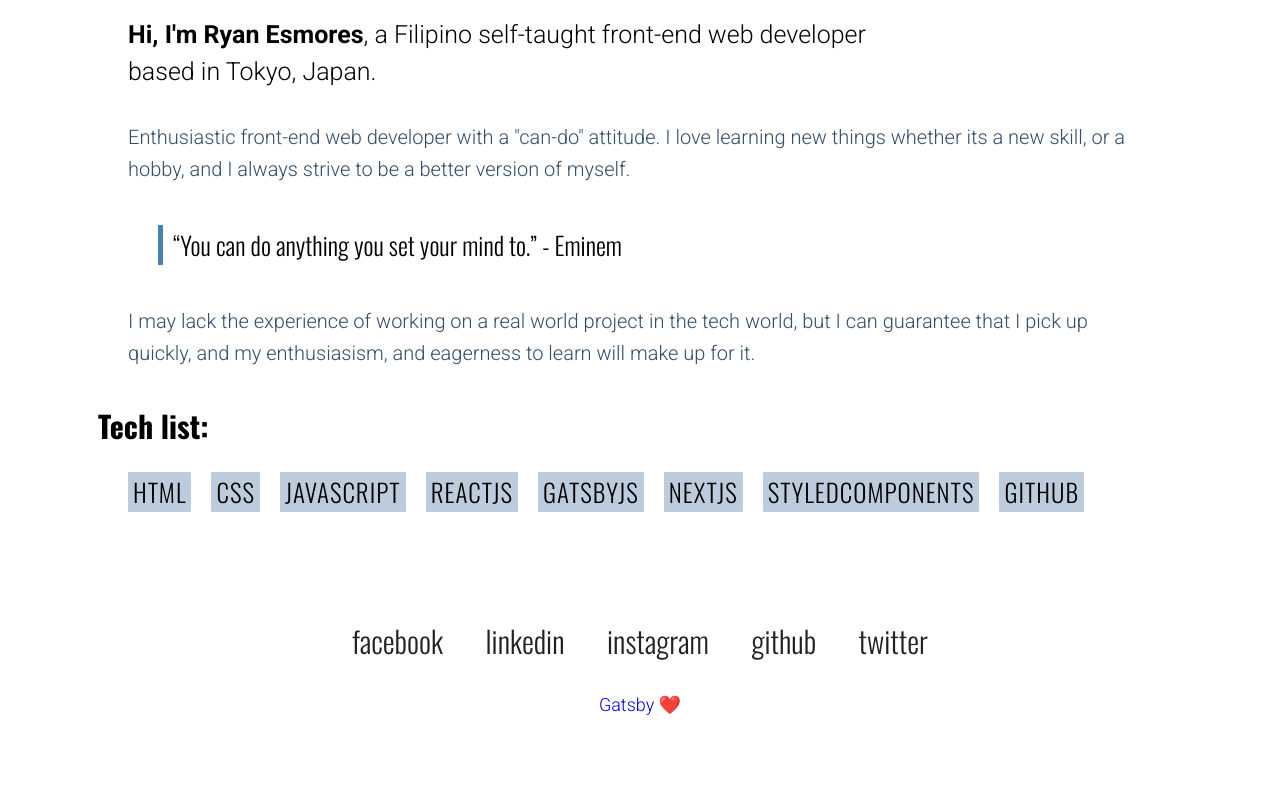
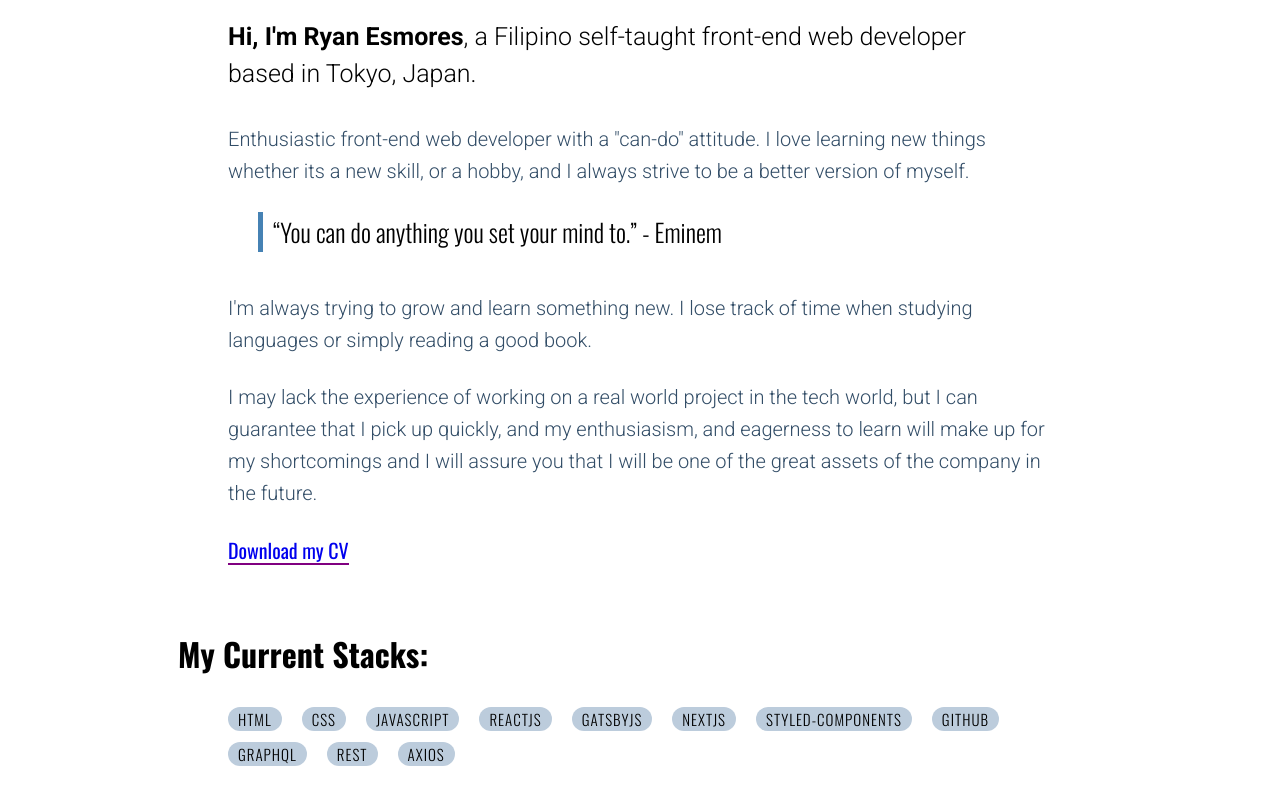
Before and after one commit to ryanesmores07/My-portfolio, a Gatsby site: page /about in a window 1280 px wide. Shown: the part 700-1500 px from the top of the page. Before the commit the page ends 1452 px from the top, so only its background shows below. Built offline with nearby package versions, Linux system fonts and the light colour scheme; Gatsby itself is replaced by a stand-in of ours.

Commit message:
chore: added information to about component

```diff
--- a/src/components/Hamburger.js
+++ b/src/components/Hamburger.js
@@ -31,7 +31,6 @@
     height: 8rem;
     cursor: pointer;
     transition: all 0.5s ease-in-out;
-    /* border: 3px solid var(--clr-black); */
     z-index: 50;
   }
 
@@ -70,8 +69,6 @@
       top: 0rem;
       right: -100%;
 
-      /* transform: translateX(-10rem); */
-
       height: 100%;
       padding: 7rem 10rem 7rem 7rem;
 
@@ -80,7 +77,6 @@
 
       li {
         color: var(--clr-black);
-        /* background-color: red; */
         line-height: 2;
         font-size: 3.5rem;
         font-weight: 300;
@@ -94,7 +90,6 @@
       }
     }
     .sidebar.show {
-      /* transform: translateX(0); */
       right: 0;
       transition: all 0.5s ease-in-out;
     }
--- a/src/components/Project.js
+++ b/src/components/Project.js
@@ -28,6 +28,7 @@
 const Project = () => {
   const data = useStaticQuery(query)
   const projects = data.info.nodes
+
   return (
     <Wrapper>
       <article className=" container">
@@ -56,7 +57,6 @@
 
 const Wrapper = styled.article`
   width: 100%;
-  overflow: hidden;
 
   a {
     color: var(--clr-black);
@@ -64,7 +64,7 @@
 
   .content {
     box-shadow: 0 0.125rem 1.25rem 0 rgba(0, 0, 0, 0.3);
-    transition: transform 150ms ease;
+    transition: transform 100ms ease-out;
   }
 
   .container {
--- a/src/constants/socials.js
+++ b/src/constants/socials.js
@@ -18,7 +18,7 @@
     id: 2,
     icon: <FaLinkedin className="social-icon"></FaLinkedin>,
     text: "linkedin",
-    url: "https://www.linkedin.com/in/ryan-esmores-ab5779131/",
+    url: "https://www.linkedin.com/in/ryanesmores/",
   },
   {
     id: 3,
--- a/src/pages/about.js
+++ b/src/pages/about.js
@@ -25,6 +25,7 @@
             love learning new things whether its a new skill, or a hobby, and I
             always strive to be a better version of myself.
           </p>
+
           <div className="blockquote-container">
             <div className="blockquote">
               <q>You can do anything you set your mind to.</q>
@@ -32,11 +33,26 @@
             </div>
           </div>
           <p>
+            I'm always trying to grow and learn something new. I lose track of
+            time when studying languages or simply reading a good book.
+          </p>
+          <p>
             I may lack the experience of working on a real world project in the
             tech world, but I can guarantee that I pick up quickly, and my
-            enthusiasism, and eagerness to learn will make up for it.
+            enthusiasism, and eagerness to learn will make up for my
+            shortcomings and I will assure you that I will be one of the great
+            assets of the company in the future.
           </p>
-          <h2 style={{ fontWeight: 700 }}>Tech list:</h2>
+          <a
+            className="CV"
+            href="https://drive.google.com/file/d/1kvZM7CeuKyiVVQQaFmlSj-ME8wwEBqPd/view?usp=sharing"
+          >
+            Download my CV
+          </a>
+
+          <h2 style={{ fontWeight: 700, marginTop: "7rem" }}>
+            My Current Stacks:
+          </h2>
           <div className="tech-container">
             <ul className="tech-list">
               <li>HTML</li>
@@ -45,8 +61,11 @@
               <li>ReactJS</li>
               <li>GatsbyJS</li>
               <li>NextJS</li>
-              <li>StyledComponents</li>
+              <li>Styled-Components</li>
               <li>Github</li>
+              <li>GraphQL</li>
+              <li>REST</li>
+              <li>AXIOS</li>
             </ul>
           </div>
         </div>
@@ -91,8 +110,11 @@
     }
 
     .content {
+      padding: 0 10rem;
+      /* background-color: red; */
       h2 {
-        transform: translateX(-3rem);
+        align-self: flex-start;
+        transform: translateX(-5rem);
         font-weight: 300;
         font-family: var(--ff-primary);
         font-size: 2.5rem;
@@ -108,6 +130,22 @@
       p {
         font-size: 1.5rem;
         margin-bottom: 2.5rem;
+        /* max-width: 80%; */
+      }
+
+      .CV {
+        margin-bottom: 3rem;
+        font-weight: 400;
+        position: relative;
+        &::after {
+          content: "";
+          position: absolute;
+          bottom: 0;
+          left: 0;
+          width: 100%;
+          background-color: purple;
+          height: 2px;
+        }
       }
     }
 
@@ -177,7 +215,8 @@
 
       .content {
         h2 {
-          font-size: 3rem;
+          font-size: 3.2rem;
+          font-weight: 500;
         }
 
         h3 {
@@ -187,7 +226,7 @@
 
         p {
           font-size: 2rem;
-          margin-bottom: 4rem;
+          margin-bottom: 2.5rem;
         }
 
         .blockquote-container {
@@ -201,8 +240,10 @@
       .tech-container {
         .tech-list {
           li {
-            font-size: 2.5rem;
+            font-size: 1.5rem;
+            padding: 0 1rem;
             margin-right: 2rem;
+            border-radius: 5rem;
           }
         }
       }
--- a/src/pages/contact.js
+++ b/src/pages/contact.js
@@ -14,8 +14,7 @@
         <div className="content">
           <p className="info">
             What is your challenge? I can help you with your website front-end
-            development needs and make it fully responsive with the design and
-            style you like!
+            development needs and make it fully responsive for web and mobile!
           </p>
         </div>
         <div className="socials">
```
Also changed, not shown: src/pages/projects/{ContentfulProject.title}.js (+3 -4 lines).
